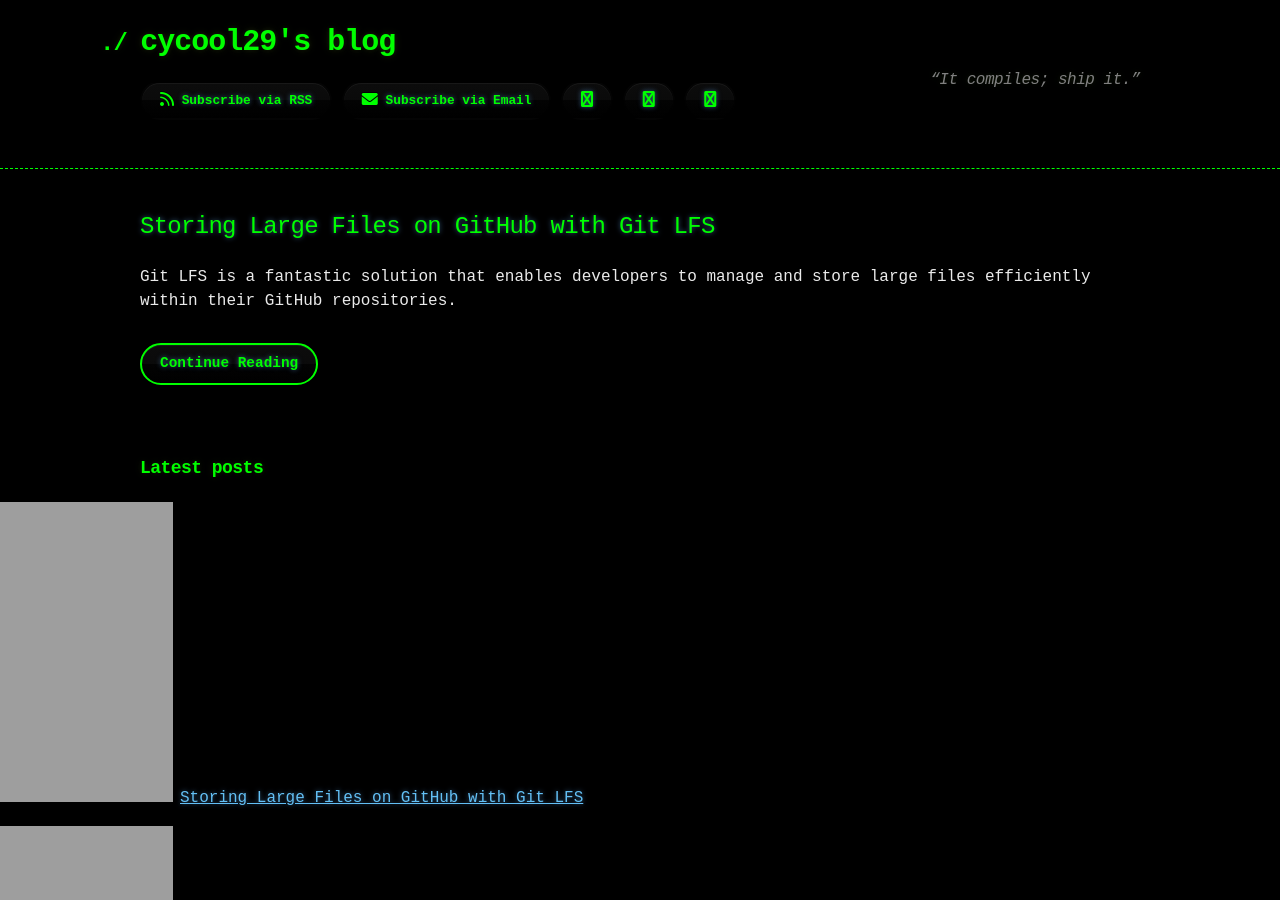
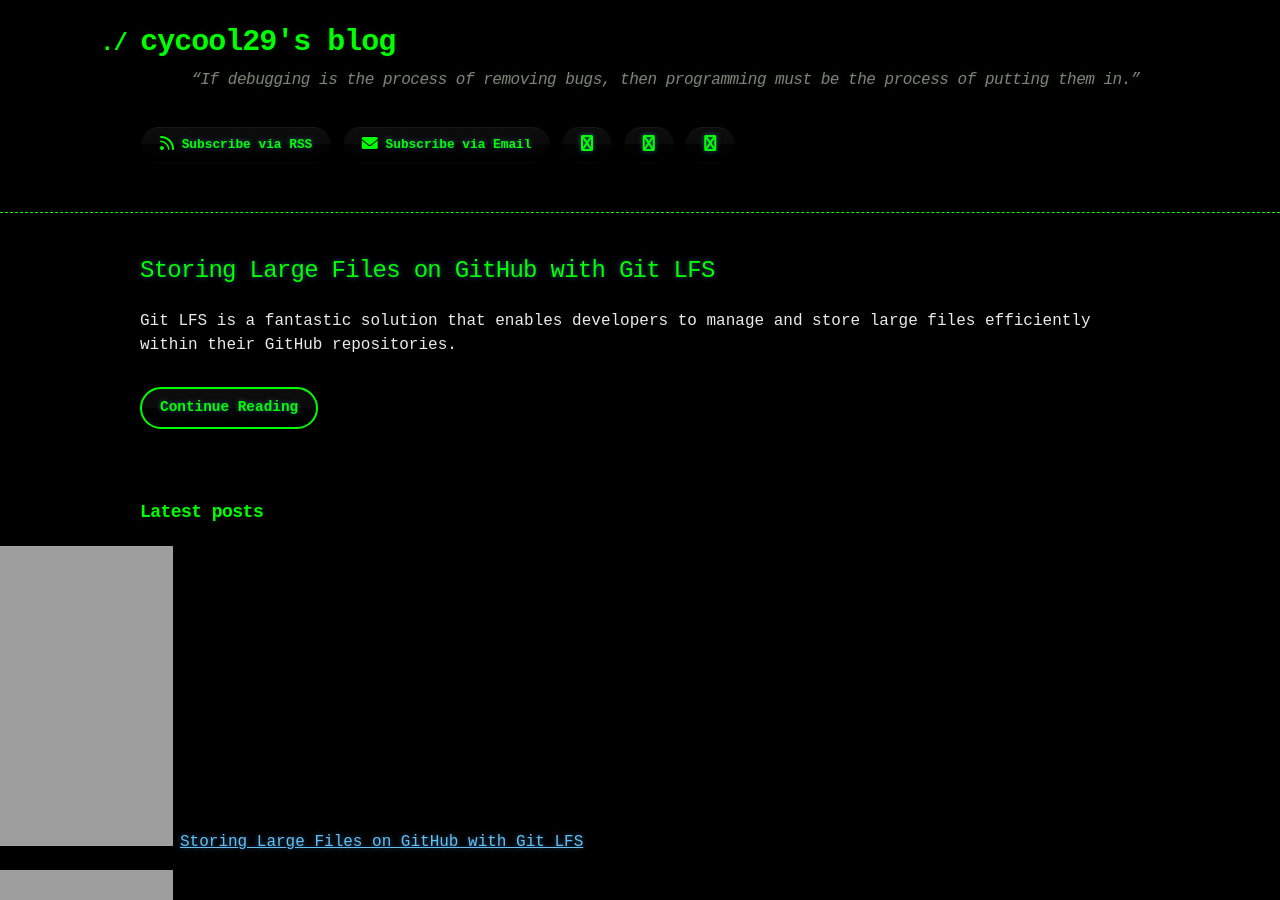
Before and after one commit to cycool29/cycool29.github.io, a Jekyll site: the page built from index.md, in a window 1280 px wide and 900 px high. Built offline with Jekyll 4.4.1, drawn with Linux system fonts in a browser that asks for light colours; a style sheet for code colours, icons or effects is not loaded.

Commit message:
Update quotes

```diff
--- a/_config.yml
+++ b/_config.yml
@@ -1,5 +1,5 @@
 title: cycool29's blog
-description: "“It compiles; ship it.” "
+description: "“If debugging is the process of removing bugs, then programming must be the process of putting them in.” "
 bio: A high school student. Intermediate in Python, Git, Bash. Learning JavaScript. He/Him. "
 author: cycool29
 url: https://cycool29.github.io
```
